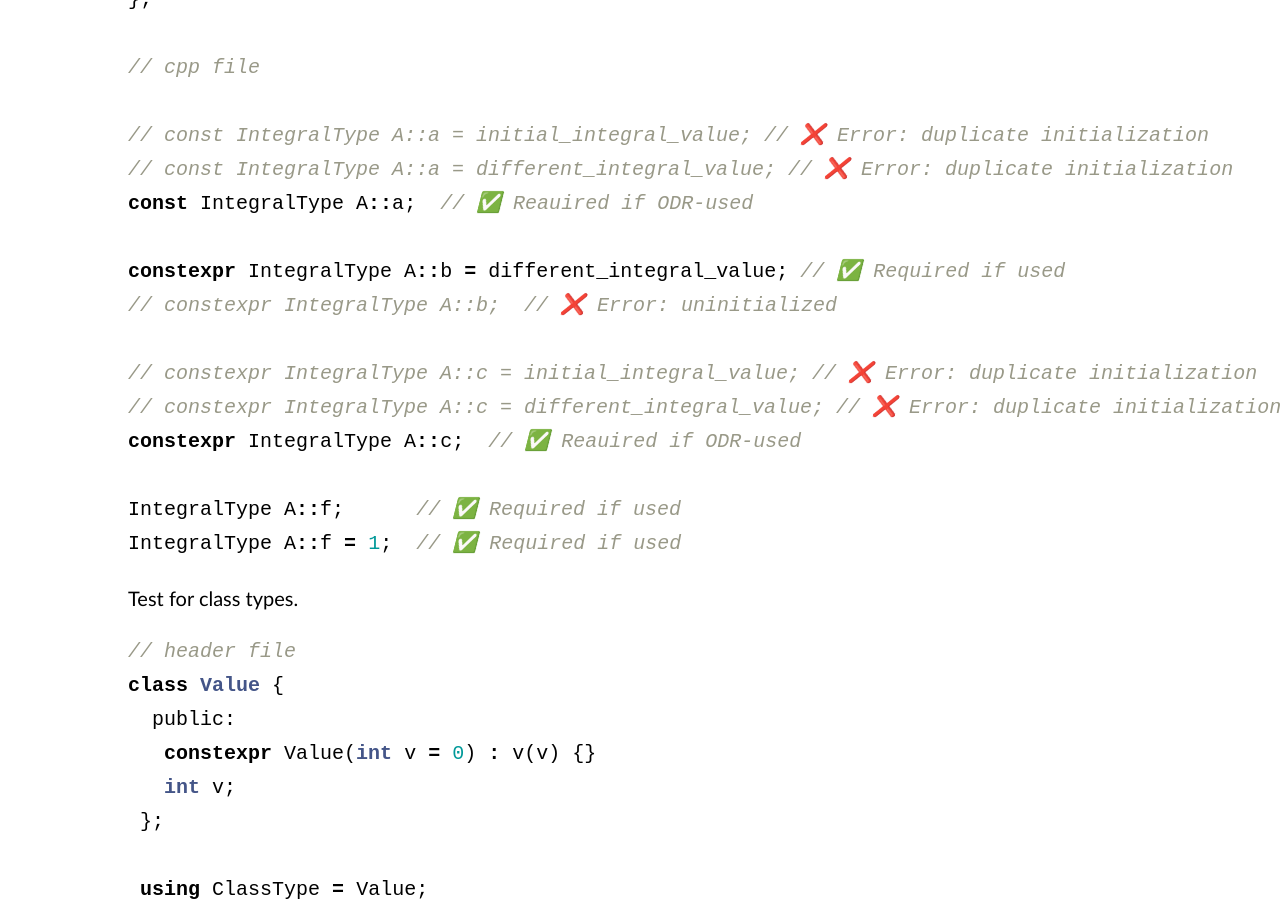
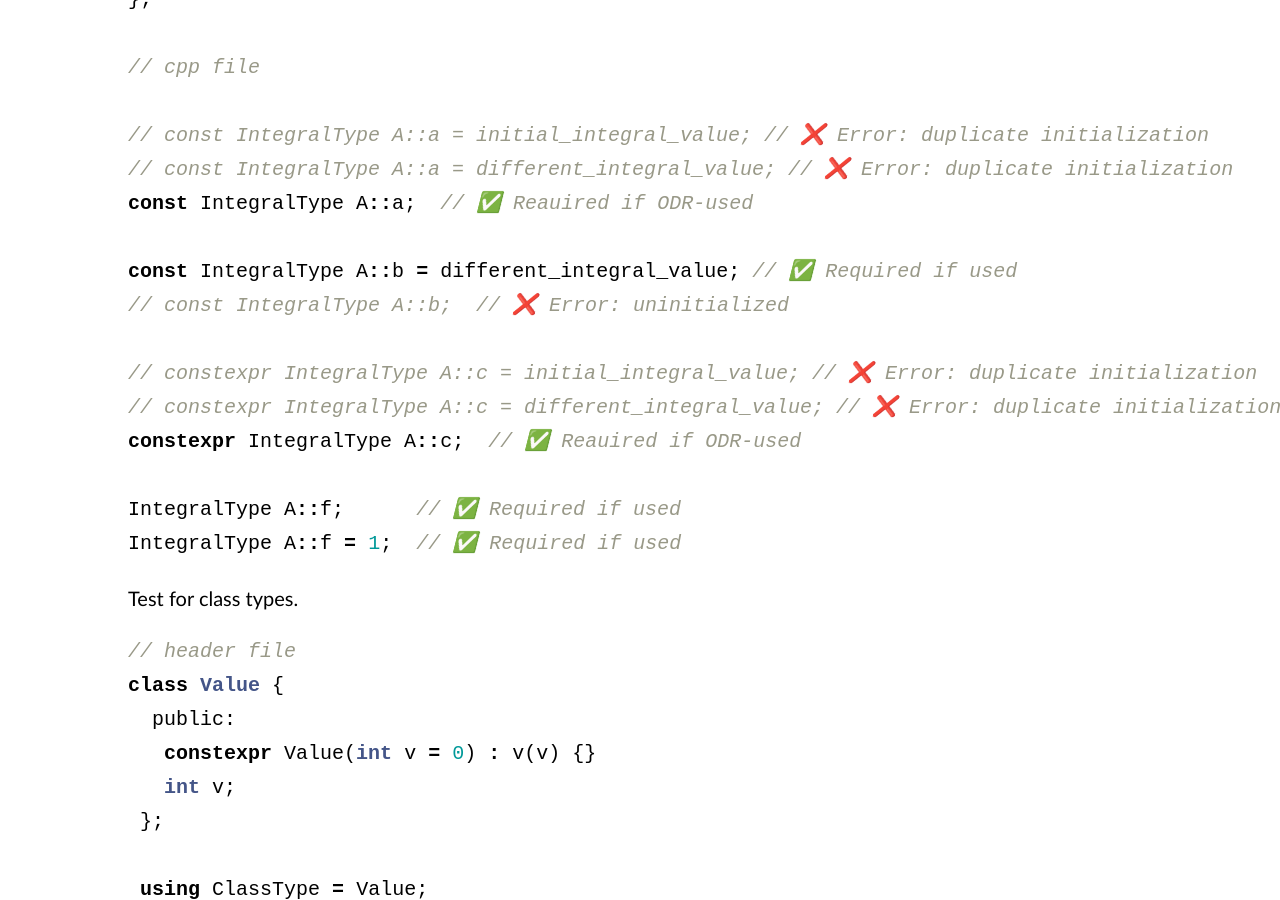
Before and after one commit to baihacker/main, a Jekyll site: the page built from docs/_posts/2025-02-09-A_survey_on_c++_class_static_data_members.md, in a window 1280 px wide and 900 px high, scrolled down 2381 px. Built offline with Jekyll 4.4.1, drawn with Linux system fonts in a browser that asks for light colours; comment, search, counter and statistics services are not loaded.

Commit message:
Refine docs.

```diff
--- a/docs/_posts/2025-02-09-A_survey_on_c++_class_static_data_members.md
+++ b/docs/_posts/2025-02-09-A_survey_on_c++_class_static_data_members.md
@@ -97,8 +97,8 @@ public:
 // const IntegralType A::a = different_integral_value; // ❌ Error: duplicate initialization
 const IntegralType A::a;  // ✅ Reauired if ODR-used
 
-constexpr IntegralType A::b = different_integral_value; // ✅ Required if used
-// constexpr IntegralType A::b;  // ❌ Error: uninitialized
+const IntegralType A::b = different_integral_value; // ✅ Required if used
+// const IntegralType A::b;  // ❌ Error: uninitialized
 
 // constexpr IntegralType A::c = initial_integral_value; // ❌ Error: duplicate initialization
 // constexpr IntegralType A::c = different_integral_value; // ❌ Error: duplicate initialization
```
